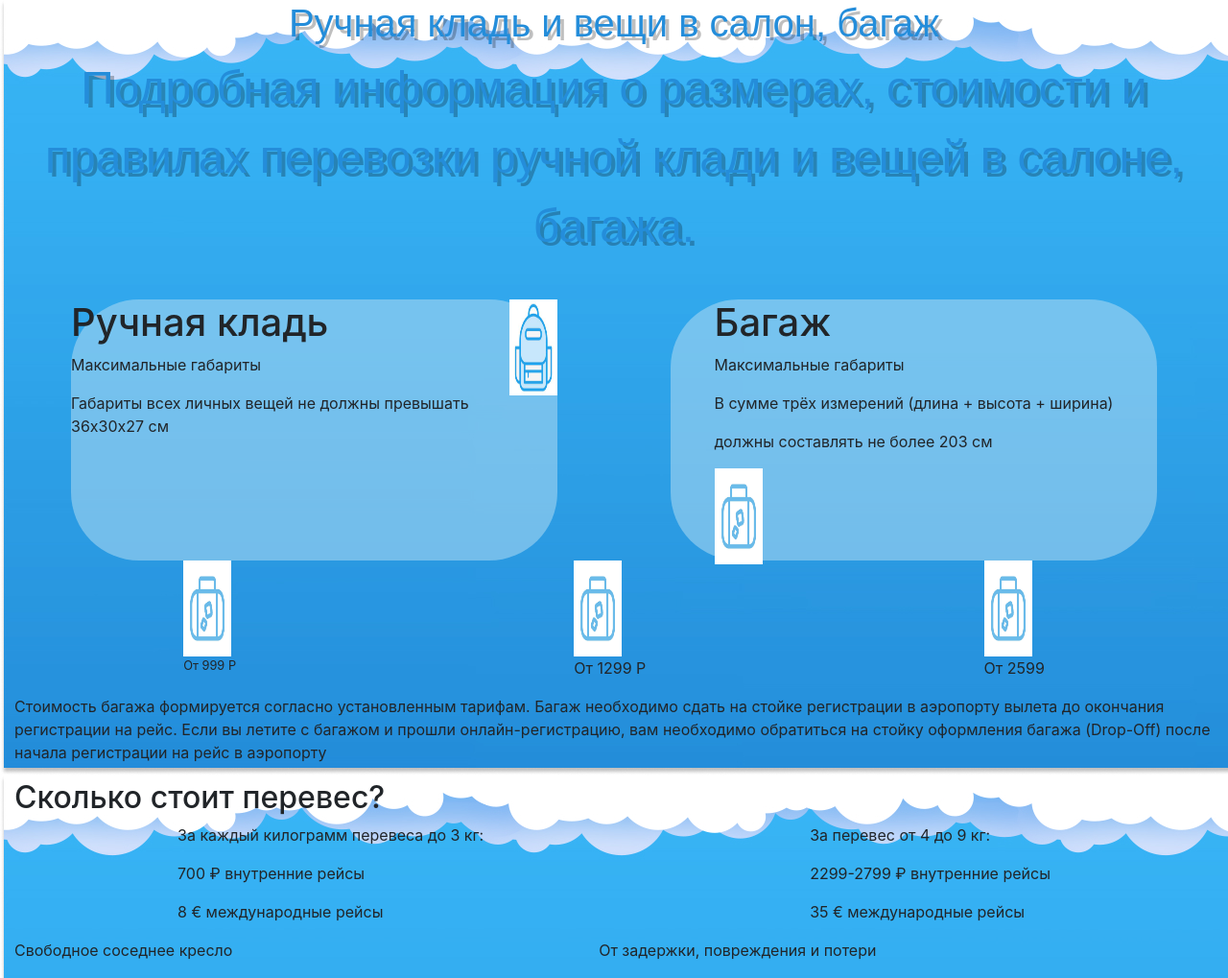
After one commit to Makoch1337/-, a PHP site: page /page1.html in a window 1280 px wide. The commit adds this page. Shown: the top 1019 px of the page at 96% size. Run offline with PHP 8.4, Linux system fonts and the light colour scheme; some libraries are stand-ins or nearby versions.

Commit message:
mroe changes

```diff
--- a/ajax.php
+++ b/ajax.php
@@ -32,7 +32,7 @@ if (
     } else {
         $PDO = PdoConnect::getInstance();
 
-        $sql = "INSERT INTO `orders` SET `fio` = :fio, `phone` = :phone, `email` = :email, `comment` = :comment, `product_id` = :id, `passport` = :passport, `place` = :place, `bag` = :bag";
+        $sql = "INSERT INTO `orders` SET `fio` = :fio, `phone` = :phone, `email` = :email, `comment` = :comment, `product_id` = :id, `passport` = :passport, `place` = :place, `bag` = :bag, `frome` = :frome";
 
         $set = $PDO->PDO->prepare($sql);
         $response['res'] = $set->execute($requestData);
--- /dev/null
+++ b/page1.html
@@ -0,0 +1,145 @@
+<!DOCTYPE html>
+<html lang="en">
+
+<head>
+    <meta charset="UTF-8">
+    <meta name="viewport" content="width=device-width, initial-scale=1">
+    <meta content="text/html; charset=utf-8" http-equiv="Content-Type">
+    <script src="static/js/jquery-3.4.1.min.js"></script>
+    <script src="static/js/slick.js"></script>
+    <script src="static/js/script.js"></script>
+    <link href="static/css/bootstrap.min.css" rel="stylesheet" type="text/css">
+    <link href="static/css/slick.css" rel="stylesheet" type="text/css">
+    <link rel="stylesheet" href="https://use.fontawesome.com/releases/v5.0.10/css/all.css"
+        integrity="sha384-+d0P83n9kaQMCwj8F4RJB66tzIwOKmrdb46+porD/OvrJ+37WqIM7UoBtwHO6Nlg" crossorigin="anonymous">
+    <link href="static/style.css" rel="stylesheet" type="text/css">
+    <title>HiKorea</title>
+</head>
+
+<body>
+    <div class="main_page">
+        <div class="container">
+            <div class="main_txt">
+                <h1>Ручная кладь и вещи в салон, багаж</h1>
+                <p>Подробная информация о размерах, стоимости и правилах перевозки ручной клади и вещей в салоне,
+                    багажа.</p>
+            </div>
+            <div class="ryuk_and_bag">
+                <div class="ryuk">
+                    <div class="ryuk_txt">
+                        <h1>Ручная кладь</h1>
+                        <p>Максимальные габариты</p>
+                        <p>Габариты всех личных вещей не должны превышать 36x30x27 см</p>
+                    </div>
+                    <div class="ryuk_jpg"><img src="/static/images/ryuk.jpg" alt="" class="ryukzak_img"></div>
+                </div>
+                <div class="bag">
+                    <div class="bag_txt">
+                        <h1>Багаж</h1>
+                        <p>Максимальные габариты</p>
+                        <p>В сумме трёх измерений (длина + высота + ширина)</p>
+                        <p>должны составлять не более 203 см</p>
+                        <div class="bag_jpg"><img src="/static/images/bag.jpg" alt="" class="bag_img"></div>
+                    </div>
+                </div>
+            </div>
+            <div class="weight_and_cost">
+                <div class="small">
+                    <img src="/static/images/bag.jpg" alt="" class="bag_img">
+                    <p>От 999 Р</p>
+                </div>
+                <div class="medium">
+                    <img src="/static/images/bag.jpg" alt="" class="bag_img">
+                    <p>От 1299 Р</p>
+                </div>
+                <div class="large">
+                    <img src="/static/images/bag.jpg" alt="" class="bag_img">
+                    <p>От 2599</p>
+                </div>
+            </div>
+            <p class="price_bag">Стоимость багажа формируется согласно установленным тарифам.
+                Багаж необходимо сдать на стойке регистрации в аэропорту вылета до окончания регистрации на рейс. Если
+                вы летите с
+                багажом и прошли онлайн-регистрацию, вам необходимо обратиться на стойку оформления багажа (Drop-Off)
+                после начала
+                регистрации на рейс в аэропорту</p>
+            <div class="how_to_buy">
+                <h2>Сколько стоит перевес?</h2>
+                <div class="flex_how_to_buy">
+                    <div class="first_page_howtobuy">
+                        <p>
+                            За каждый килограмм перевеса до 3 кг:
+                        </p>
+                        <p>
+                            700 ₽ внутренние рейсы
+                        </p>
+                        <p>
+                            8 € международные рейсы
+                    </div>
+                    <div class="second_page_howtobuy">
+                        <p>
+                            За перевес от 4 до 9 кг:
+                        </p>
+                        <p>
+                            2299-2799 ₽ внутренние рейсы
+                        </p>
+                        <p>
+                            35 € международные рейсы
+                        </p>
+                    </div>
+                </div>
+            </div>
+            <div class="uslugi">
+                <div class="dop_mesto">
+                    <p>
+                        Свободное соседнее кресло
+                    </p>
+                    <p>
+                        Подходит для хрупкого багажа весом до 32 кг и с максимальными габаритами 38х40х110 см (длина,
+                        ширина и высота)
+                    </p>
+                </div>
+                <div class="strah_bog">
+                    <p>
+                        От задержки, повреждения и потери
+                    </p>
+                    <p>
+                        Выплаты до 60 000 ₽
+                    </p>
+                    <p>
+                        Если чемодан повреждён и не подлежит ремонту, вы можете купить новый и оформить выплату до 15
+                        000 ₽ по фотографиям
+                    </p>
+                </div>
+            </div>
+        </div>
+    </div>
+    <footer class="footer">
+        <div class="waves">
+            <div class="wave" id="wave1"></div>
+            <div class="wave" id="wave2"></div>
+            <div class="wave" id="wave3"></div>
+            <div class="wave" id="wave4"></div>
+        </div>
+        <ul class="social-icon">
+            <li class="social-icon__item"><a class="social-icon__link" href="#">
+                    <ion-icon name="logo-tg"></ion-icon>
+                </a></li>
+            <li class="social-icon__item"><a class="social-icon__link" href="#">
+                    <ion-icon name="logo-vk"></ion-icon>
+                </a></li>
+            <li class="social-icon__item"><a class="social-icon__link" href="#">
+                    <ion-icon name="logo-instagram"></ion-icon>
+                </a></li>
+        </ul>
+        <ul class="menu" id="contacts">
+            <li class="menu__item"><a class="menu__link" href="#search_avia">Главная</a></li>
+            <li class="menu__item"><a class="menu__link" href="#where_to_go">Что посетить</a></li>
+            <li class="menu__item"><a class="menu__link" href="#prepare_to_fly">Подготовка</a></li>
+            <li class="menu__item"><a class="menu__link" href="#contacts">Контакты</a></li>
+        </ul>
+        <p>&copy;2024 4IS-20Р | Артемьева Марина Александровна | All Rights Reserved</p>
+    </footer>
+</body>
+
+</html>
--- a/static/style.css
+++ b/static/style.css
@@ -966,3 +966,147 @@ a#button-1:hover img {
     padding-top: 30px;
     width: 100%;
 }
+
+.search_stroke {
+    display: flex;
+}
+
+.search_box {
+    position: relative;
+}
+
+.search_box input[type="text"] {
+    display: block;
+    width: 100%;
+    height: 35px;
+    line-height: 35px;
+    padding: 0;
+    margin: 0;
+    border: 1px solid #fd4836;
+    outline: none;
+    overflow: hidden;
+    border-radius: 4px;
+    background-color: rgb(255, 255, 255);
+    text-indent: 15px;
+    font-size: 14px;
+    color: #222;
+}
+
+.search_box input[type="submit"] {
+    display: inline-block;
+    width: 17px;
+    height: 17px;
+    padding: 0;
+    margin: 0;
+    border: 0;
+    outline: 0;
+    overflow: hidden;
+    text-indent: -999px;
+    background: url(https://snipp.ru/demo/127/search.png) 0 0 no-repeat;
+    position: absolute;
+    top: 9px;
+    right: 16px;
+}
+
+/* Стили для плашки с результатами */
+.search_result {
+    position: absolute;
+    top: 100%;
+    left: 0;
+    border: 1px solid #ddd;
+    background: #fff;
+    padding: 10px;
+    z-index: 9999;
+    box-shadow: 0 14px 28px rgba(0, 0, 0, 0.25), 0 10px 10px rgba(0, 0, 0, 0.22);
+}
+
+.stroke_searched_button {
+    position: relative;
+    top: -60px;
+    color: #fff;
+}
+
+.stroke_searched_stroke {
+    width: 798px;
+    position: relative;
+    top: -57px;
+    right: 30px;
+}
+
+/* Second page bagazh */
+
+.main_page {
+    background: url(/static/images/prepare_to_flight.jpg);
+    /* background-repeat: no-repeat; */
+    background-blend-mode: multiply;
+}
+
+.main_txt {}
+
+.ryuk_and_bag {
+    display: flex;
+}
+
+.ryuk {
+    display: flex;
+    border-radius: 71px;
+    width: 507px;
+    height: 272px;
+    background: rgba(175, 218, 243, 0.55);
+}
+
+.ryuk_txt {}
+
+.ryuk_jpg {}
+
+.ryukzak_img {
+    width: 50px;
+    height: 100px;
+}
+
+.bag_img {
+    width: 50px;
+    height: 100px;
+}
+
+.bag {
+    display: flex;
+    border-radius: 71px;
+    width: 507px;
+    height: 272px;
+    background: rgba(175, 218, 243, 0.55);
+}
+
+.bag_txt {}
+
+.bag_jpg {}
+
+.weight_and_cost {
+    display: flex;
+}
+
+.small {}
+
+.medium {}
+
+.large {}
+
+.price_bag {}
+
+.how_to_buy {}
+
+.flex_how_to_buy {
+    display: flex;
+}
+
+.first_page_howtobuy {}
+
+.second_page_howtobuy {}
+
+.uslugi {
+    display: flex;
+}
+
+.dop_mesto {}
+
+.strah_bog {}
```
Also changed, not shown: db.php (added, +11 -0 lines), index.html (deleted, +0 -218 lines), online_store.php (+36 -6 lines), search.php (added, +42 -0 lines), static/js/script.js (+49 -0 lines), static/images/bag.jpg (added), static/images/ryuk.jpg (added).
